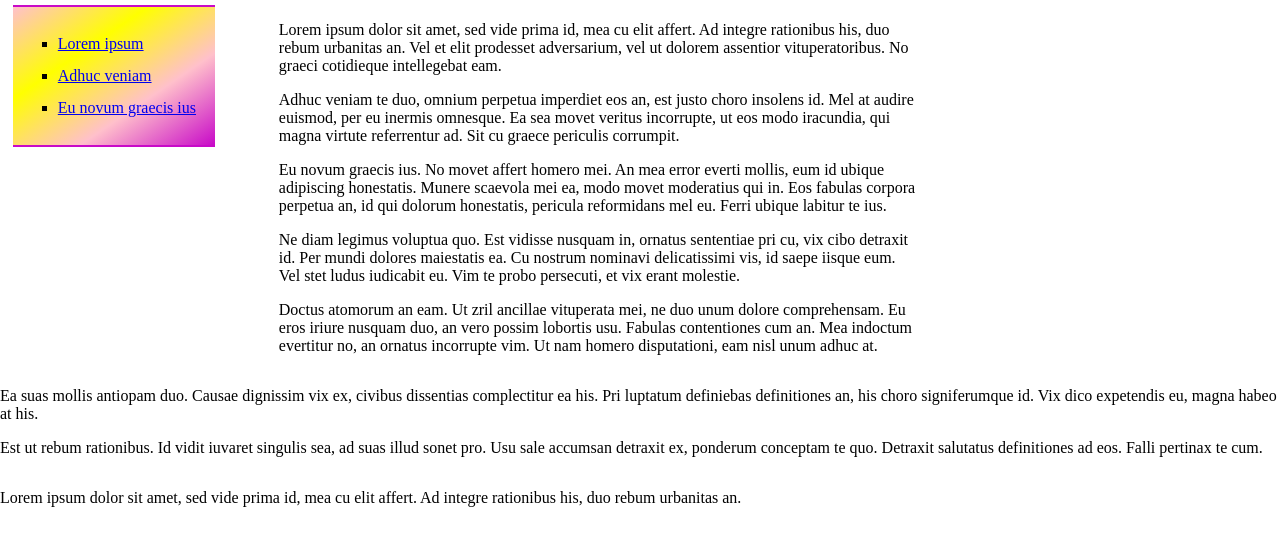
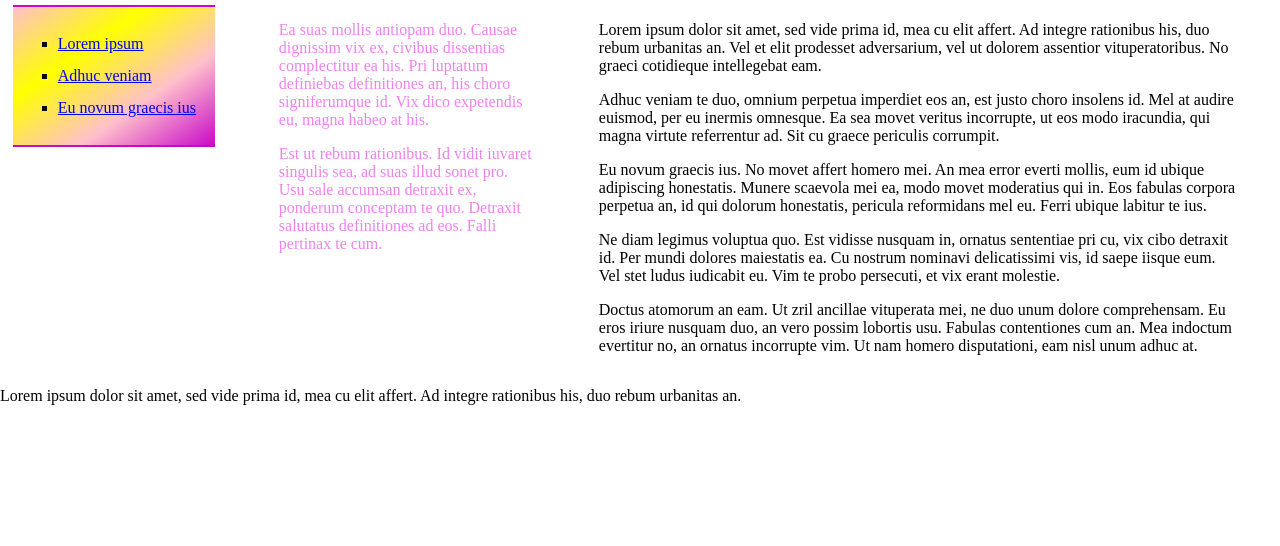
Before and after one commit to MattiaFlamigni/TecnologieWeb, a PHP site: page /esercizio_css.html in a window 1280 px wide. Shown: the part 104-650 px from the top of the page. Run offline with PHP 8.4, Linux system fonts and the light colour scheme.

Commit message:
set rules for aside

```diff
--- a/esercizio_css/mattia.flamigni4.css
+++ b/esercizio_css/mattia.flamigni4.css
@@ -101,5 +101,16 @@ nav a:hover{
 
 section{
     width:50%;
+    padding-left:5%;
 }
-prova
+
+section:nth-child(){
+    text-align: left;
+    color:black;
+}
+
+aside{
+    float:left;
+    width:20%;
+    color: violet;
+}
```
